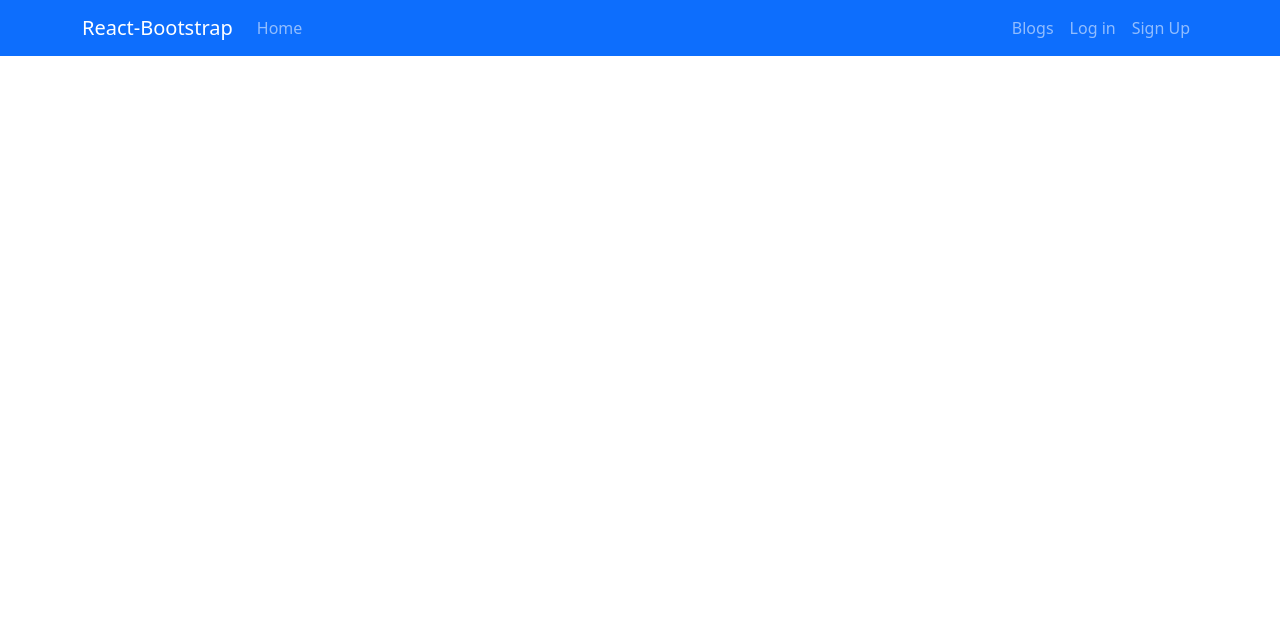
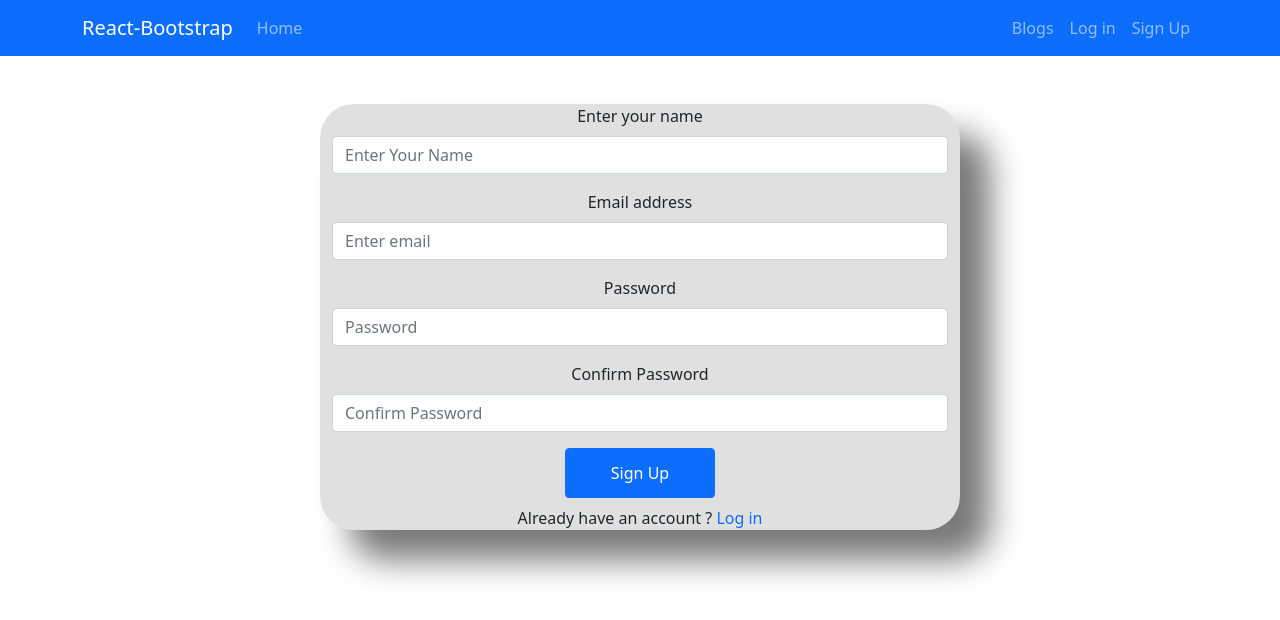
Before and after one commit to atiqurrahman96/warehouse-management-client-side-assignment, a React (Create React App) app: page /signUp in a window 1280 px wide. Shown: the top 620 px of the page. Built offline with nearby package versions, Linux system fonts and the light colour scheme.

Commit message:
create user added

```diff
--- a/package.json
+++ b/package.json
@@ -7,6 +7,8 @@
     "@testing-library/react": "^13.1.1",
     "@testing-library/user-event": "^13.5.0",
     "bootstrap": "^5.1.3",
+    "firebase": "^9.7.0",
+    "flowbite": "^1.4.4",
     "react": "^18.1.0",
     "react-bootstrap": "^2.3.1",
     "react-dom": "^18.1.0",
--- a/public/index.html
+++ b/public/index.html
@@ -1,14 +1,12 @@
 <!DOCTYPE html>
 <html lang="en">
+
 <head>
   <meta charset="utf-8" />
   <link rel="icon" href="%PUBLIC_URL%/favicon.ico" />
   <meta name="viewport" content="width=device-width, initial-scale=1" />
   <meta name="theme-color" content="#000000" />
-    <meta
-      name="description"
-      content="Web site created using create-react-app"
-    />
+  <meta name="description" content="Web site created using create-react-app" />
   <link rel="apple-touch-icon" href="%PUBLIC_URL%/logo192.png" />
   <!--
       manifest.json provides metadata used when your web app is installed on a
@@ -24,8 +22,10 @@
       work correctly both with client-side routing and a non-root public URL.
       Learn how to configure a non-root public URL by running `npm run build`.
     -->
+  <link rel="stylesheet" href="https://unpkg.com/flowbite@1.4.4/dist/flowbite.min.css" />
   <title>React App</title>
 </head>
+
 <body>
   <noscript>You need to enable JavaScript to run this app.</noscript>
   <div id="root"></div>
@@ -39,5 +39,10 @@
       To begin the development, run `npm start` or `yarn start`.
       To create a production bundle, use `npm run build` or `yarn build`.
     -->
+  <!-- -------- -->
+  <!-- flowbite script -->
+
+  <script src="https://unpkg.com/flowbite@1.4.4/dist/flowbite.js"></script>
 </body>
+
 </html>
--- a/src/App.js
+++ b/src/App.js
@@ -5,16 +5,21 @@ import { Route, Routes } from 'react-router-dom';
 import Home from './Pages/Home/Home';
 import Blogs from './Pages/Blogs/Blogs';
 import Header from './Pages/Header/Header';
+import Login from './Pages/Login/Login';
+import SignUp from './Pages/SignUp/SignUp';
 
 function App() {
   return (
     <div className="App">
       <Header></Header>
+
       <Routes>
         <Route path='/' element={<Home />}></Route>
         <Route path='/home' element={<Home />}></Route>
 
         <Route path='/blogs' element={<Blogs />}></Route>
+        <Route path='/login' element={<Login />}></Route>
+        <Route path='/signUp' element={<SignUp />}></Route>
       </Routes>
     </div>
   );
--- a/src/Pages/Blogs/Blogs.js
+++ b/src/Pages/Blogs/Blogs.js
@@ -3,7 +3,31 @@ import React from 'react';
 const Blogs = () => {
     return (
         <div>
-            <h1>This is a blog page</h1>
+            <div>
+                <h1>What is difference between javascript and nodejs?</h1>
+                <p>*
+                    Javascript is a programming language that is used for writing scripts on the website.But NodeJS is a Javascript runtime environment. *It is basically used on the client-side. On the contrary, It is mostly used on the server-side.
+                    *Javascript is capable enough to add HTML and play with the DOM.
+                    Whereas,Nodejs does not have capability to add HTML tags. </p>
+            </div>
+            <div>
+                <h1>When should we use NodeJs and Mongodb also?</h1>
+                <p>Any project needs a programming environment and a runtime library that offers you basic programming tools/support and can compile and/or interpret your code. Nodejs is such as tool for the Javascript programming language. There are other similar tools for other languages such as Python, Java, PHP, C#, C++, Go, etc..On the other hand , If your application needs the ability to persistently store data in a way that you can efficiently query or update it later, then you would typically use some form of database. There are dozens of popular databases. MongoDB is one such database. MariaDB, MySql, CouchDB, DynamoDB (on AWS), Postgres are examples of other databases.</p>
+            </div>
+            <div>
+                <h1>What is the difference between SQL and Nosql database?</h1>
+                <p>
+                    SQL databases are vertically scalable, while NoSQL databases are horizontally scalable. SQL databases are table-based, while NoSQL databases are document, key-value, graph, or wide-column stores. SQL databases are better for multi-row transactions, while NoSQL is better for unstructured data like documents or JSON.
+                </p>
+
+            </div>
+            <div>
+                <h1></h1>
+                <p>JWT or JSON Web Token, is an open standard used to share security information between two parties — a client and a server. Each JWT contains encoded JSON objects, including a set of claims. JWTs are signed using a cryptographic algorithm to ensure that the claims cannot be altered after the token is issued.</p>
+                <p> It works by this way,
+                    #A user logs in to an application with a username and password, or otherwise proves her identity.#The server confirms her identity and sends back an access token containing a reference to her identity (e.g. a private key pointing to a unique User instance).#The client then includes this access token with every request to the server.
+                </p>
+            </div>
         </div>
     );
 };
--- a/src/Pages/Header/Header.js
+++ b/src/Pages/Header/Header.js
@@ -21,7 +21,7 @@ const Header = () => {
                         <Nav.Link as={Link} to='/blogs'>Blogs</Nav.Link>
                         <Nav.Link as={Link} to='/login'>Log in</Nav.Link>
 
-                        <Nav.Link eventKey={2} href="#signUp">
+                        <Nav.Link eventKey={2} href="#signUp" as={Link} to='/signUp'>
                             Sign Up
                         </Nav.Link>
                     </Nav>
--- /dev/null
+++ b/src/Pages/Login/Login.css
@@ -0,0 +1,13 @@
+.login-container {
+    border-radius: 34px;
+    background: #e0e0e0;
+    box-shadow: 30px 30px 33px #797979,
+        -30px -30px 33px #ffffff;
+
+}
+
+.form-submit {
+    width: 150px;
+    height: 50px;
+    background-color: lightcoralw;
+}
--- /dev/null
+++ b/src/Pages/Login/Login.js
@@ -0,0 +1,57 @@
+import React from 'react';
+import { Button, Form } from 'react-bootstrap';
+import { useSignInWithEmailAndPassword } from 'react-firebase-hooks/auth';
+import { Link, useNavigate } from 'react-router-dom';
+import auth from '../../firebase.init';
+import './Login.css'
+const Login = () => {
+    const navigate = useNavigate();
+    const [
+        signInWithEmailAndPassword,
+        user,
+        loading,
+        error,
+    ] = useSignInWithEmailAndPassword(auth);
+    if (user) {
+        navigate('/home')
+    }
+    const handleLogin = event => {
+        event.preventDefault();
+        const email = event.target.email.value;
+        const password = event.target.password.value;
+        signInWithEmailAndPassword(email, password);
+    }
+    return (
+
+
+        <div className='container mx-auto w-50 login-container mt-5 '>
+            <Form onSubmit={handleLogin}>
+                <Form.Group className="mb-3" controlId="formBasicEmail">
+                    <Form.Label>Email address</Form.Label>
+                    <Form.Control type="email" name='email' placeholder="Enter email" />
+
+                </Form.Group>
+
+                <Form.Group className="mb-3" controlId="formBasicPassword">
+                    <Form.Label>Password</Form.Label>
+                    <Form.Control type="password" name='password' placeholder="Password" />
+                </Form.Group>
+
+                <Button className='mb-2 form-submit' variant="primary" type="submit">
+                    Submit
+                </Button>
+            </Form>
+            <p>Don't have an account yet? <Link className='form-link text-decoration-none' to='/signUp'>Create an account</Link></p>
+        </div>
+
+
+
+
+
+
+
+
+    );
+};
+
+export default Login;
--- /dev/null
+++ b/src/Pages/SignUp/SignUp.js
@@ -0,0 +1,90 @@
+import React, { useState } from 'react';
+import { Button, Form } from 'react-bootstrap';
+import { Link, useNavigate } from 'react-router-dom';
+import { useCreateUserWithEmailAndPassword } from 'react-firebase-hooks/auth';
+import auth from '../../firebase.init';
+
+const SignUp = () => {
+    const [validated, setValidated] = useState(false);
+    const [name, setName] = useState('');
+    const navigate = useNavigate();
+    const [
+        createUserWithEmailAndPassword,
+        user,
+        loading,
+        error,
+    ] = useCreateUserWithEmailAndPassword(auth);
+    if (user) {
+        navigate('/home')
+    }
+    const handleSignUpSubmit = event => {
+        // const form = event.currentTarget;
+        // if (form.checkValidity() === false) {
+        //     event.preventDefault();
+        //     event.stopPropagation();
+        //     return;
+        // }
+
+        // setValidated(true);
+
+
+        event.preventDefault();
+        const name = event.target.name.value;
+        const email = event.target.email.value;
+        const password = event.target.password.value;
+        const confirmPassword = event.target.confirmPassword.value;
+        event.target.reset();
+
+
+
+        createUserWithEmailAndPassword(email, password);
+    }
+    return (
+
+        <div>
+
+            <div className='container mx-auto w-50 login-container mt-5 '>
+                <Form onSubmit={handleSignUpSubmit} className='w-100'>
+                    <Form.Group className="mb-3" controlId="">
+                        <Form.Label>Enter your name</Form.Label>
+                        <Form.Control type="text" name='name' placeholder="Enter Your Name" />
+                        <Form.Control.Feedback type="invalid">
+                            Please provide a valid name.
+                        </Form.Control.Feedback>
+                    </Form.Group>
+                    <Form.Group className="mb-3" controlId="formBasicEmail">
+                        <Form.Label>Email address</Form.Label>
+                        <Form.Control type="email" name='email' placeholder="Enter email" />
+                        <Form.Control.Feedback type="invalid">
+                            Please provide a valid email.
+                        </Form.Control.Feedback>
+                    </Form.Group>
+
+                    <Form.Group className="mb-3" controlId="formBasicPassword">
+                        <Form.Label>Password</Form.Label>
+                        <Form.Control type="password" name='password' placeholder="Password" />
+                        <Form.Control.Feedback type="invalid">
+                            Please provide a valid password.
+                        </Form.Control.Feedback>
+                    </Form.Group>
+                    <Form.Group className="mb-3" controlId="">
+                        <Form.Label>Confirm Password</Form.Label>
+                        <Form.Control type="Password" name='confirmPassword' placeholder="Confirm Password" />
+                        <Form.Control.Feedback type="invalid">
+                            Please provide confirm Password.
+                        </Form.Control.Feedback>
+                    </Form.Group>
+
+                    <Button className='mb-2 form-submit' variant="primary" type="submit">
+                        Sign Up
+                    </Button>
+
+                </Form>
+                <p>Already have an account ? <Link className='form-link text-decoration-none' to='/login'>Log in</Link></p>
+            </div >
+
+        </div >
+    );
+};
+
+export default SignUp;
--- /dev/null
+++ b/src/firebase.init.js
@@ -0,0 +1,22 @@
+// Import the functions you need from the SDKs you need
+import { initializeApp } from "firebase/app";
+import { getAuth } from "firebase/auth"
+// TODO: Add SDKs for Firebase products that you want to use
+// https://firebase.google.com/docs/web/setup#available-libraries
+
+// Your web app's Firebase configuration
+const firebaseConfig = {
+    apiKey: "AIzaSyA4Rp2q6n76u9fN4VgVdyIt-UM1oztQgmc",
+    authDomain: "my-grocery-warehouse-services.firebaseapp.com",
+    projectId: "my-grocery-warehouse-services",
+    storageBucket: "my-grocery-warehouse-services.appspot.com",
+    messagingSenderId: "307311324724",
+    appId: "1:307311324724:web:464256ccf9748b5ee3a461"
+};
+
+// Initialize Firebase
+const app = initializeApp(firebaseConfig);
+
+const auth = getAuth(app);
+
+export default auth;
```
Also changed, not shown: src/SignUp.css (added), tailwind.config.js (line endings or trailing spaces), 1 other file (tests, documents, lock files or other folders). Lines whose indentation alone changed are shown as unchanged.
